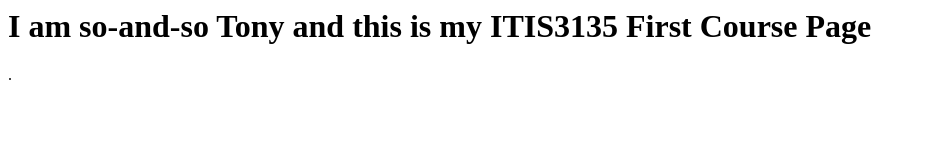
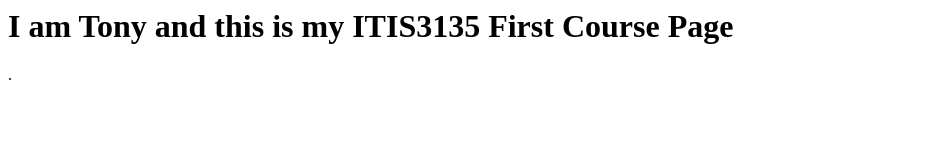
Before and after one commit to tmason17/tmason17.github.io, a plain HTML site: page itis3135/index.html in a window 1280 px wide. Shown: the whole page, without its empty margins (0-925 px from the left). Drawn offline with Linux system fonts and the light colour scheme.

Commit message:
Update index.html

```diff
--- a/itis3135/index.html
+++ b/itis3135/index.html
@@ -1 +1 @@
-<h1>I am so-and-so Tony and this is my ITIS3135 First Course Page</h1>.
+<h1>I am Tony and this is my ITIS3135 First Course Page</h1>.
```
